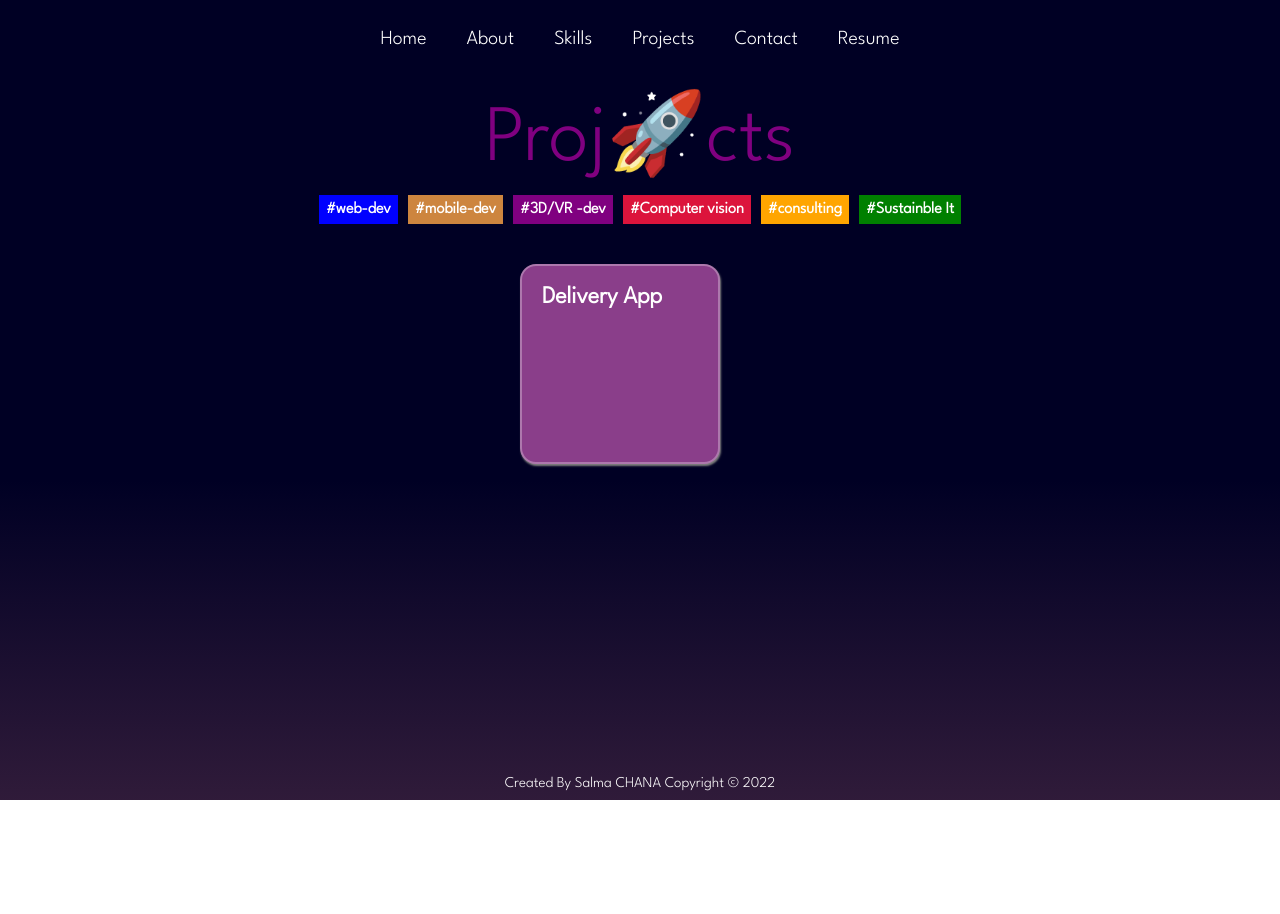
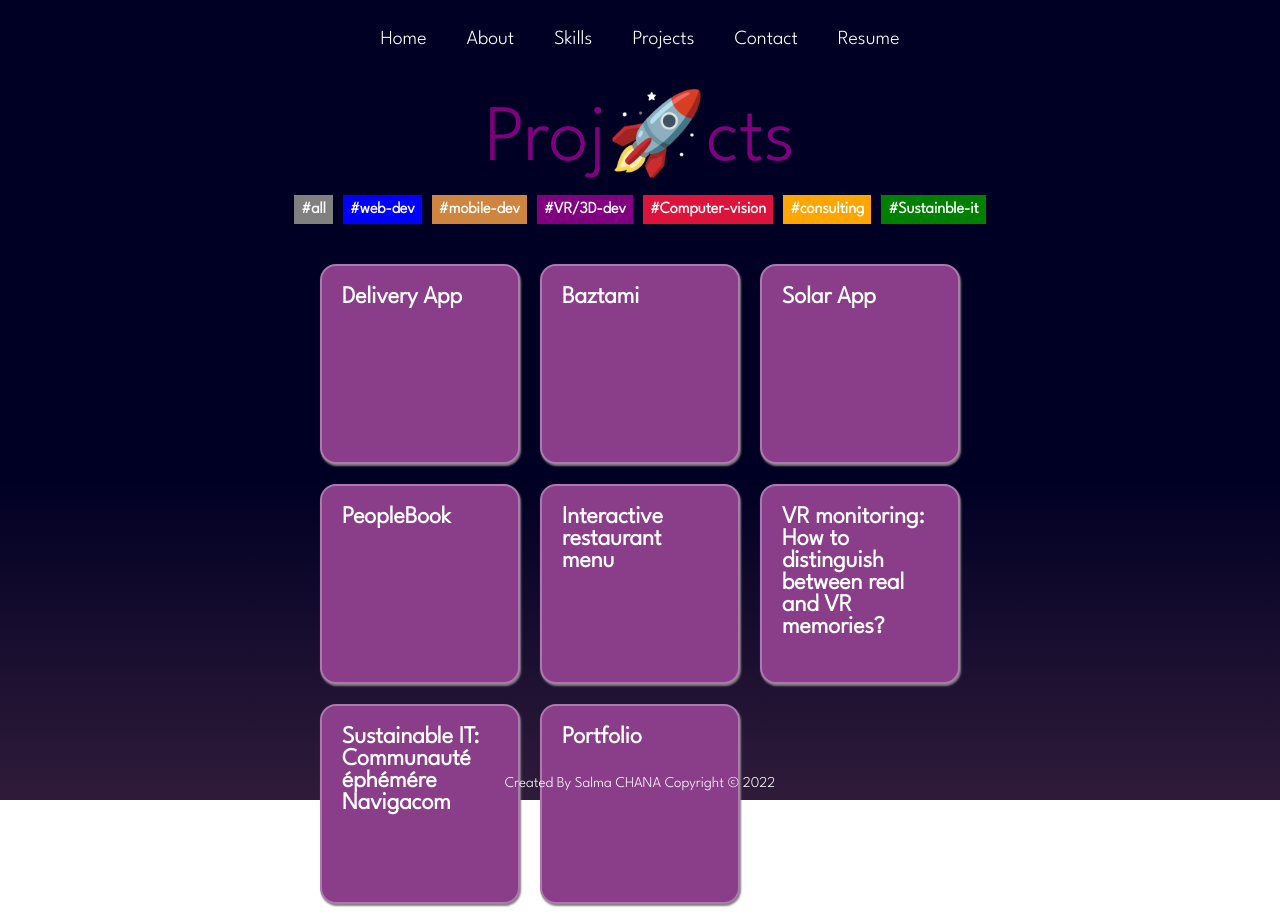
Before and after one commit to Salma22ch/Salma22ch.github.io, a React (Create React App) app: page /projects in a window 1280 px wide. Before the commit the page ends 800 px from the top, so only its background shows below. Built offline with nearby package versions, Linux system fonts and the light colour scheme.

Commit message:
finish updating project list with keyword

```diff
--- a/src/components/Projects.jsx
+++ b/src/components/Projects.jsx
@@ -11,9 +11,8 @@ const Projects = () => {
 
   useEffect(()=>{
     //perfect filer works
-    const filteredprojects=keyword===''?data:data.projects.filter((p)=>p.tag.includes(keyword))
+    const filteredprojects=keyword===''?data.projects:data.projects.filter((p)=>p.tag.includes(keyword))
     setProjects(filteredprojects);
-    console.log(filteredprojects,keyword);
   }, [keyword]) // keyword when changed calls useEffect
 
   console.log(typeof(projects))
@@ -24,19 +23,21 @@ const Projects = () => {
       <div className="projects-header">
           <h2>Proj🚀cts</h2>
           <div className="key-words">
+          <span style={{backgroundColor:"grey"}} onClick={e => setkeyword('')}>#all</span>
             <span style={{backgroundColor:"blue"}} onClick={e => setkeyword(e.target.outerText)}>#web-dev</span>
-            <span style={{backgroundColor:"peru"}}>#mobile-dev</span>
-            <span style={{backgroundColor:"purple"}}>#3D/VR -dev</span>
-            <span style={{backgroundColor:"crimson"}}>#Computer vision</span>
-            <span style={{backgroundColor:"orange"}}>#consulting</span>
-            <span style={{backgroundColor:"green"}}>#Sustainble It</span>
+            <span style={{backgroundColor:"peru"}} onClick={e => setkeyword(e.target.outerText)}>#mobile-dev</span>
+            <span style={{backgroundColor:"purple"}} onClick={e => setkeyword(e.target.outerText)}>#VR/3D-dev</span>
+            <span style={{backgroundColor:"crimson"}} onClick={e => setkeyword(e.target.outerText)}>#Computer-vision</span>
+            <span style={{backgroundColor:"orange"}} onClick={e => setkeyword(e.target.outerText)}>#consulting</span>
+            <span style={{backgroundColor:"green"}} onClick={e => setkeyword(e.target.outerText)}>#Sustainble-it</span>
           </div>
       </div>
       <div className="projects-content">
+      {projects?.map((project) => (
        <div className="project-container">
-        <h2>Delivery App</h2>
+        <h2>{project.Title}</h2>
        </div>
-
+         ))}
       </div>
     </div>
   )
--- a/src/projects.json
+++ b/src/projects.json
@@ -45,14 +45,14 @@
         "id": 7,
         "Title": "Sustainable IT: Communauté éphémére Navigacom",
         "Description": "In this project, we worked with Navigacom consultants during 4 months on topics like Sustaible It, digital sobriety and ecodesign of digital services. Our missions consisted in preparing the content of sessions organized by Navigacom for the CIOs of large French digital and industrial companies.",
-        "tag":["#consulting-project","#sustainable-It"]
+        "tag":["#consulting","#sustainable-it"]
 
       },
       {
         "id": 8,
         "Title": "Portfolio",
         "Description": "My personal website. I tried to make it as sober as possible by applying the rules of digital sobriety. ",
-        "tag":["#web-dev","#react","#sustainable-It"]
+        "tag":["#web-dev","#react","#sustainable-it"]
 
       }
 
```
